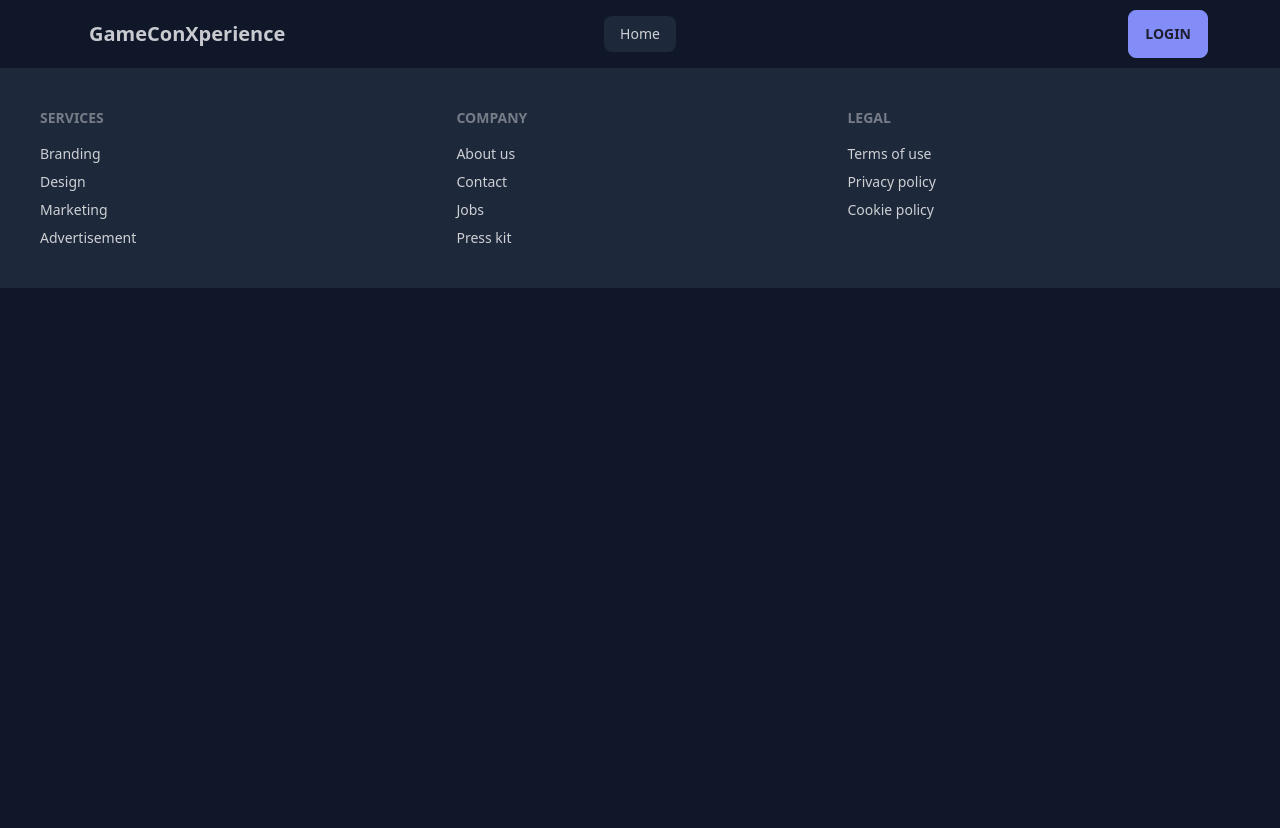
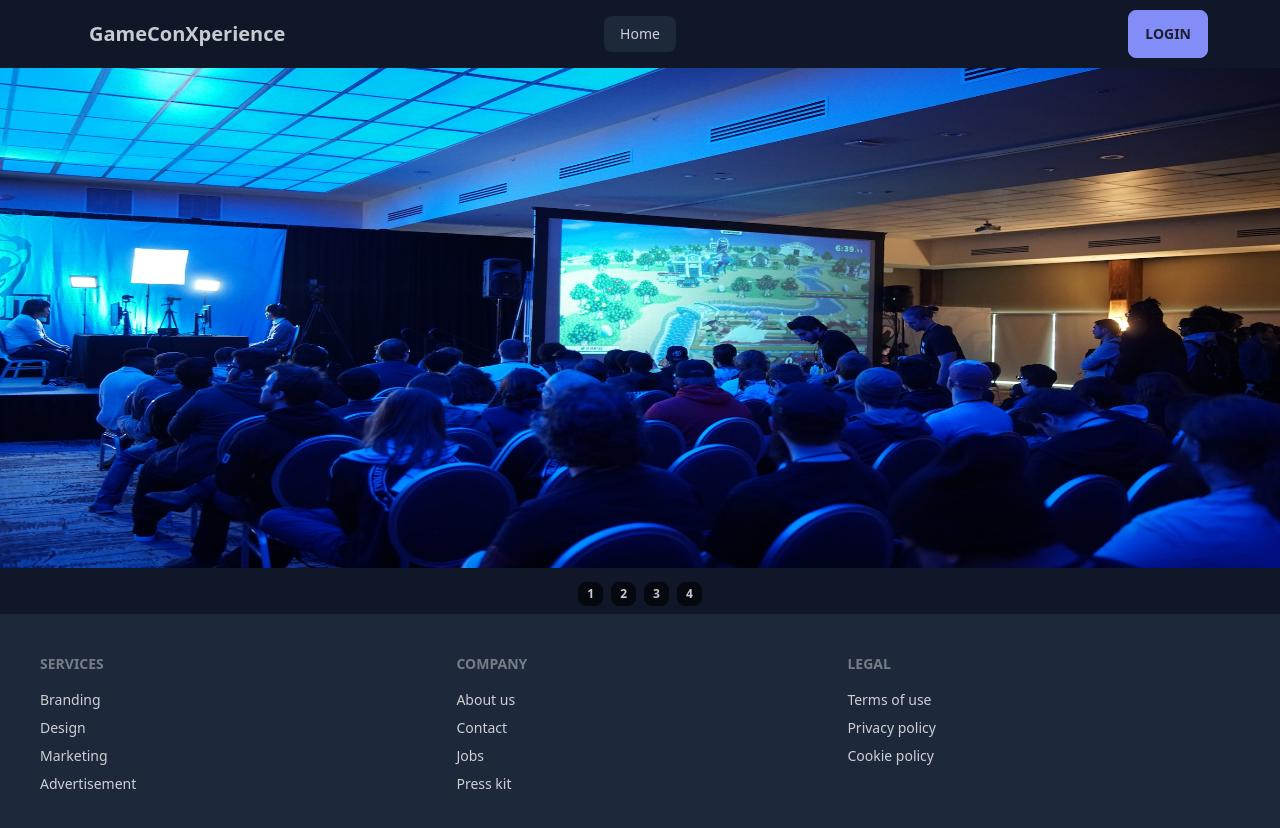
Before and after one commit to jps27CSE/A-9-GameConXperience, a React (Vite) app: page / in a window 1280 px wide. Shown: the top 828 px of the page. Before the commit the page ends 800 px from the top, so only its background shows below. Built offline with nearby package versions, Linux system fonts and the light colour scheme.

Commit message:
Banner Section Added

```diff
--- a/src/components/Home/Banner.jsx
+++ b/src/components/Home/Banner.jsx
@@ -1,7 +1,53 @@
 import pic1 from "../../assets/images/pic1.jpg";
+import pic2 from "../../assets/images/pic2.jpg";
+import pic3 from "../../assets/images/pic3.jpg";
+import pic4 from "../../assets/images/pic4.jpg";
 
 const Banner = () => {
-  return <div></div>;
+  return (
+    <div>
+      <div className="carousel w-full">
+        <div id="item1" className="carousel-item w-full">
+          <img
+            src={pic1}
+            className="w-full h-[200px] md:h-[400px] lg:h-[500px]"
+          />
+        </div>
+        <div id="item2" className="carousel-item w-full">
+          <img
+            src={pic2}
+            className="w-full h-[200px] md:h-[400px] lg:h-[500px]"
+          />
+        </div>
+        <div id="item3" className="carousel-item w-full">
+          <img
+            src={pic3}
+            className="w-full h-[200px] md:h-[400px] lg:h-[500px]"
+          />
+        </div>
+        <div id="item4" className="carousel-item w-full">
+          <img
+            src={pic4}
+            className="w-full h-[200px] md:h-[400px] lg:h-[500px]"
+          />
+        </div>
+      </div>
+      <div className="flex justify-center w-full py-2 gap-2">
+        <a href="#item1" className="btn btn-xs">
+          1
+        </a>
+        <a href="#item2" className="btn btn-xs">
+          2
+        </a>
+        <a href="#item3" className="btn btn-xs">
+          3
+        </a>
+        <a href="#item4" className="btn btn-xs">
+          4
+        </a>
+      </div>
+    </div>
+  );
 };
 
 export default Banner;
--- a/src/components/Home/Home.jsx
+++ b/src/components/Home/Home.jsx
@@ -1,9 +1,11 @@
 import Banner from "./Banner";
+import Services from "./Services/Services";
 
 const Home = () => {
   return (
     <div>
       <Banner />
+      <Services />
     </div>
   );
 };
--- /dev/null
+++ b/src/components/Home/Services/Services.jsx
@@ -0,0 +1,5 @@
+const Services = () => {
+  return <div className="max-w-6xl mx-auto"></div>;
+};
+
+export default Services;
```
Also changed, not shown: src/Routes/Routes.jsx (+7 -0 lines).
